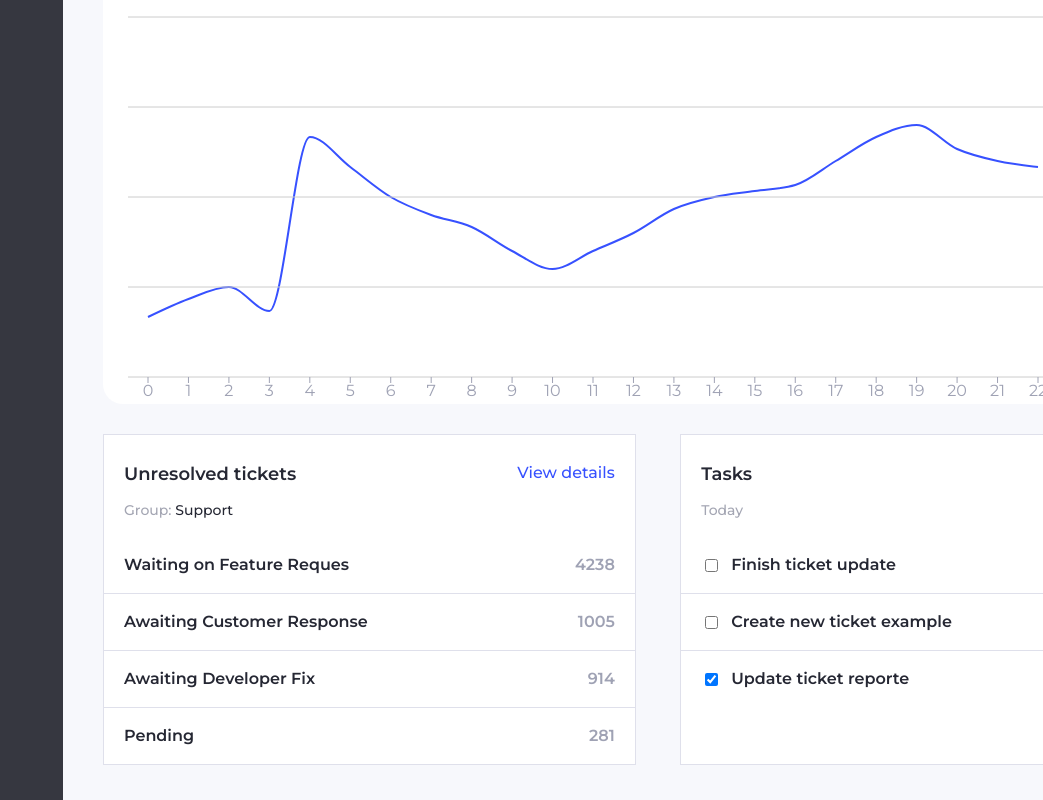
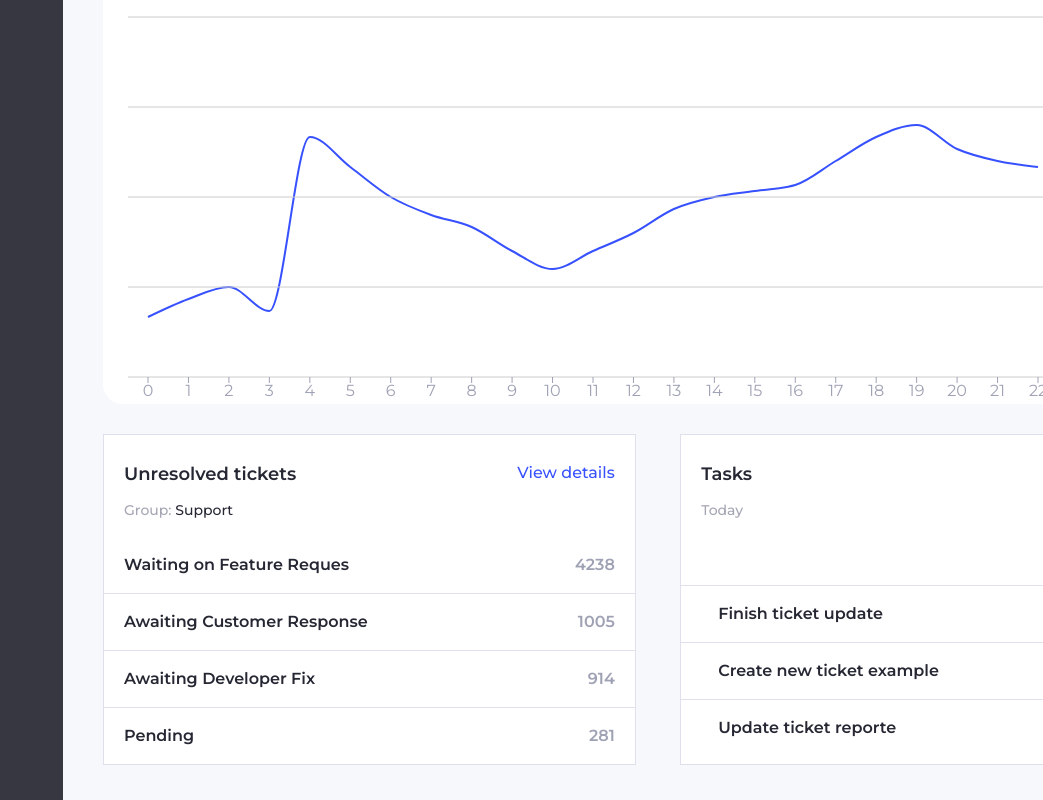
Before and after one commit to DonquixoteSabo/Admin-Dashboard, a React (Create React App) app: page /overview in a window 1280 px wide. Shown: the part 415-1215 px from the top of the page, without its empty margins (237-1280 px from the left). Built offline with nearby package versions, Linux system fonts and the light colour scheme.

Commit message:
feat: :sparkles: Add Input and Button to Task

```diff
--- a/src/components/molecules/Tasks/index.tsx
+++ b/src/components/molecules/Tasks/index.tsx
@@ -1,5 +1,7 @@
-import { useState } from 'react';
+import React, { ChangeEvent, useState } from 'react';
 import { Link } from 'react-router-dom';
+
+import { AiOutlinePlus } from 'react-icons/ai';
 
 import styled from 'styled-components';
 import { Title, InnerWrapper } from 'components/organism/TicketsAndTasks';
@@ -9,6 +11,9 @@ import { Task } from 'types/Task';
 export const List = styled.ul`
   grid-column: 1/-1;
   margin-top: 20px;
+  .input-wrapper {
+    padding: 0;
+  }
   li {
     display: flex;
     justify-content: space-between;
@@ -47,6 +52,40 @@ export const Status = styled.div<StatusProps>`
   font-size: ${({ theme }) => theme.fontSize.s};
 `;
 
+export const Button = styled.button`
+  border: none;
+  width: 30px;
+  border-radius: 50%;
+  height: 30px;
+  display: grid;
+  place-items: center;
+  margin-right: 30px;
+  background-color: #f0f1f7;
+  color: ${({ theme }) => theme.colors.gray3};
+  font-size: 22px;
+`;
+
+export const Input = styled.input`
+  border: none;
+  width: calc(90% - 30px - 60px);
+  height: 100%;
+  padding: 16px 20px;
+  outline: none;
+  padding-left: 30px;
+  font-weight: 600;
+  font-family: 'Montserrat', sans-serif;
+`;
+
+export const Checkbox = styled.div`
+  @supports (-webkit-appearance: none) or (-moz-appearance: none) {
+    input[type='checkbox'],
+    input[type='radio'] {
+      -webkit-appearance: none;
+      -moz-appearance: none;
+    }
+  }
+`;
+
 const mockedData: Task[] = [
   {
     text: 'Finish ticket update',
@@ -70,6 +109,7 @@ const mockedData: Task[] = [
 
 export const Tasks = () => {
   const [tasks, setTasks] = useState<Task[]>(mockedData);
+  const [inputValue, setInputValue] = useState('');
 
   const handleChange = (id: string) => {
     const newTasks = tasks.map((task) => {
@@ -94,9 +134,21 @@ export const Tasks = () => {
         <small>Today</small>
       </h6>
       <List>
+        <li className="input-wrapper">
+          <Input
+            value={inputValue}
+            onChange={(e: ChangeEvent<HTMLInputElement>) =>
+              setInputValue(e.target.value)
+            }
+          />
+          <Button>
+            <AiOutlinePlus />
+          </Button>
+        </li>
         {tasks.map(({ text, status, finished, id }) => (
           <li key={id}>
             <div>
+              <Checkbox>
                 <input
                   type="checkbox"
                   name="status"
@@ -104,6 +156,8 @@ export const Tasks = () => {
                   checked={finished}
                   onChange={() => handleChange(id)}
                 />
+                <span id="checkmark"></span>
+              </Checkbox>
               <p>{text}</p>
             </div>
             <Status status={status}>{status}</Status>
```
Lines whose indentation alone changed are shown as unchanged.
